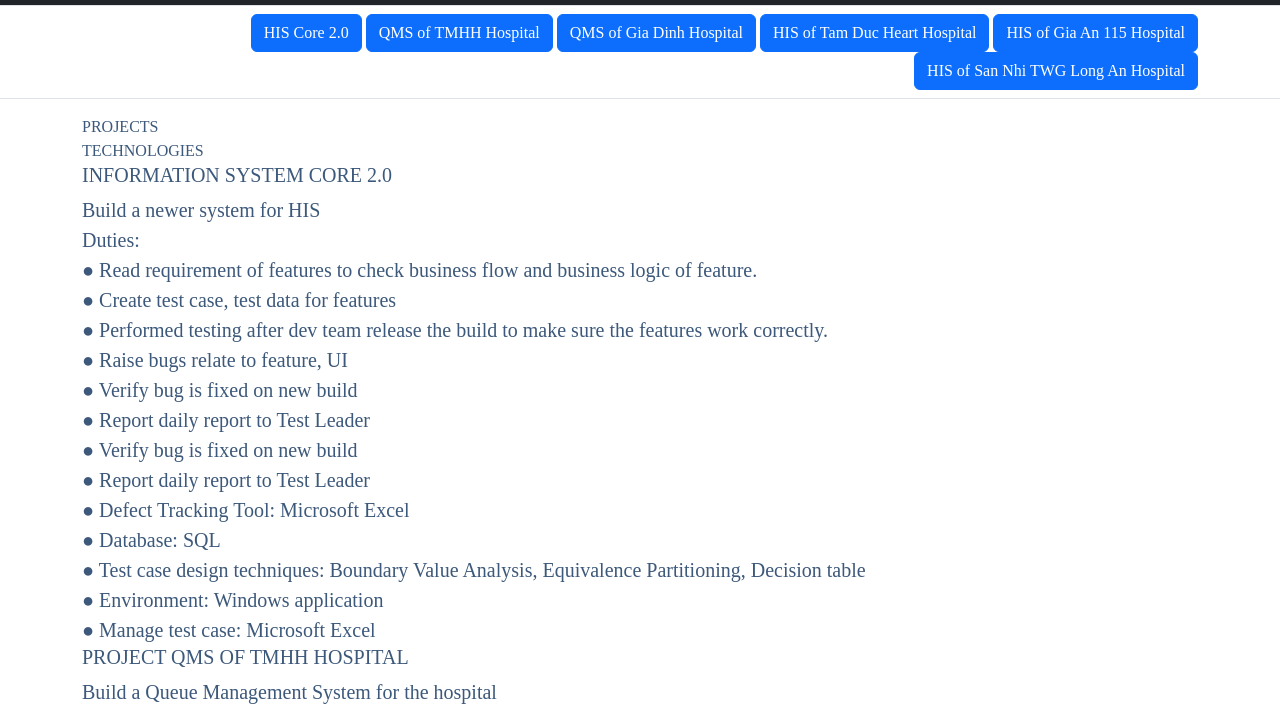
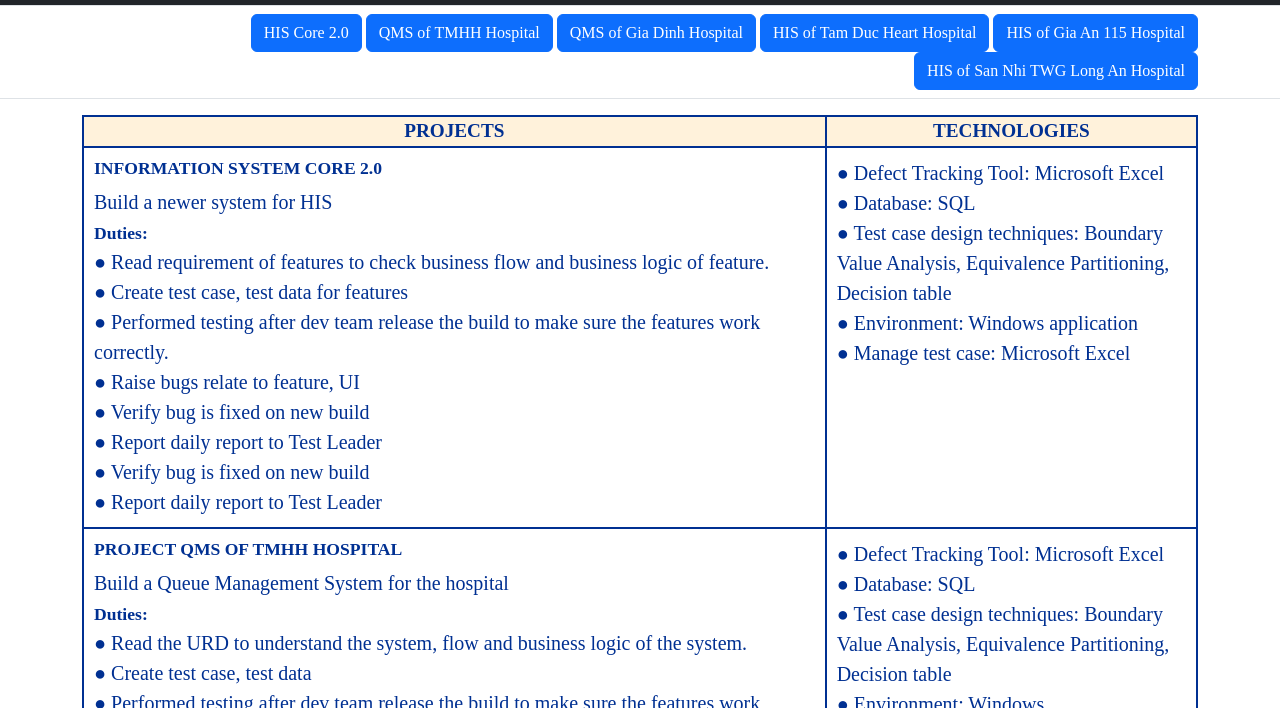
Before and after one commit to ThangNH143/porfolio, a plain HTML site: page projects.html in a window 1280 px wide. Shown: the part 79-787 px from the top of the page. Drawn offline with nearby package versions, Linux system fonts and the light colour scheme.

Commit message:
Add files via upload

```diff
--- a/css/style.css
+++ b/css/style.css
@@ -1,8 +1,43 @@
 body {
     font-family: "Roboto Serif", serif;
-    color:rgb(60, 88, 122)
+    color:#003092;
 }
 
 .header {
-    background-color: burlywood;
+    background-color: #FFF2DB; /*#00879E*/
 }
+
+.card {
+    background-color: #FFF2DB;
+    background-size: contain;
+    background-position: center;
+    background-repeat: no-repeat;
+    color:#003092;
+}
+
+.grid{
+    display: grid;
+    grid-template-columns: 2fr 1fr;
+    grid-template-rows: repeat(7, auto);
+    border: 1px solid #003092;
+}
+
+.grid1 {
+    color: #003092;
+    background-color: #FFF2DB;
+    border: 1px solid #003092;
+    font-weight: bold;
+    text-align: center;
+    font-size: 1.2rem;
+}
+
+.grid2 {
+    border: 1px solid #003092;
+    padding: 10px;
+}
+
+.text {
+    color: #003092;
+    font-size: 1.1rem;
+    font-weight: bold;
+}
```
